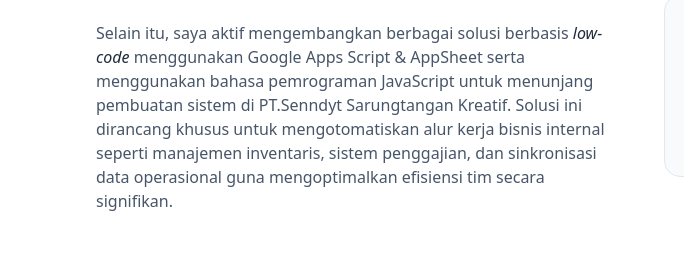
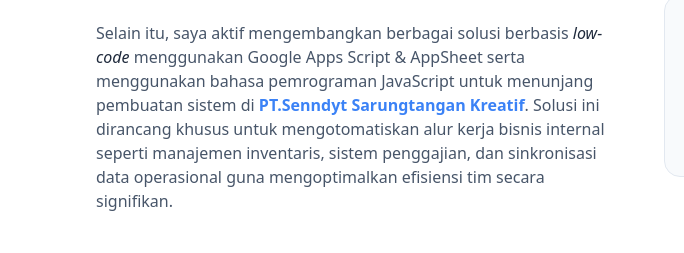
Before and after one commit to dhent593/portofolio, a plain HTML site: page index.html in a window 1280 px wide. Shown: the part 1144-1397 px from the top of the page, 0-684 px from the left. Drawn offline with nearby package versions, Linux system fonts and the light colour scheme.

Commit message:
update text 2

```diff
--- a/index.html
+++ b/index.html
@@ -249,7 +249,7 @@
                         Saat ini saya berkarier di <span class="font-semibold text-brand">Els Service</span>, dengan tanggung jawab penuh untuk memastikan stabilitas dan kelancaran operasional teknis dan administrasi. Fokus keahlian saya mencakup manajemen sparepart, administrasi keuangan, dan pengembangan sistem administrasi service.
                     </p>
                     <p>
-                        Selain itu, saya aktif mengembangkan berbagai solusi berbasis <span class="italic font-medium text-slate-800 dark:text-slate-200">low-code</span> menggunakan Google Apps Script & AppSheet serta menggunakan bahasa pemrograman JavaScript untuk menunjang pembuatan sistem di PT.Senndyt Sarungtangan Kreatif. Solusi ini dirancang khusus untuk mengotomatiskan alur kerja bisnis internal seperti manajemen inventaris, sistem penggajian, dan sinkronisasi data operasional guna mengoptimalkan efisiensi tim secara signifikan.
+                        Selain itu, saya aktif mengembangkan berbagai solusi berbasis <span class="italic font-medium text-slate-800 dark:text-slate-200">low-code</span> menggunakan Google Apps Script & AppSheet serta menggunakan bahasa pemrograman JavaScript untuk menunjang pembuatan sistem di <span class="font-semibold text-brand">PT.Senndyt Sarungtangan Kreatif</span>. Solusi ini dirancang khusus untuk mengotomatiskan alur kerja bisnis internal seperti manajemen inventaris, sistem penggajian, dan sinkronisasi data operasional guna mengoptimalkan efisiensi tim secara signifikan.
                     </p>
                 </div>
                 <div class="grid grid-cols-1 sm:grid-cols-2 gap-6" data-aos="fade-left" data-aos-delay="400">
```
